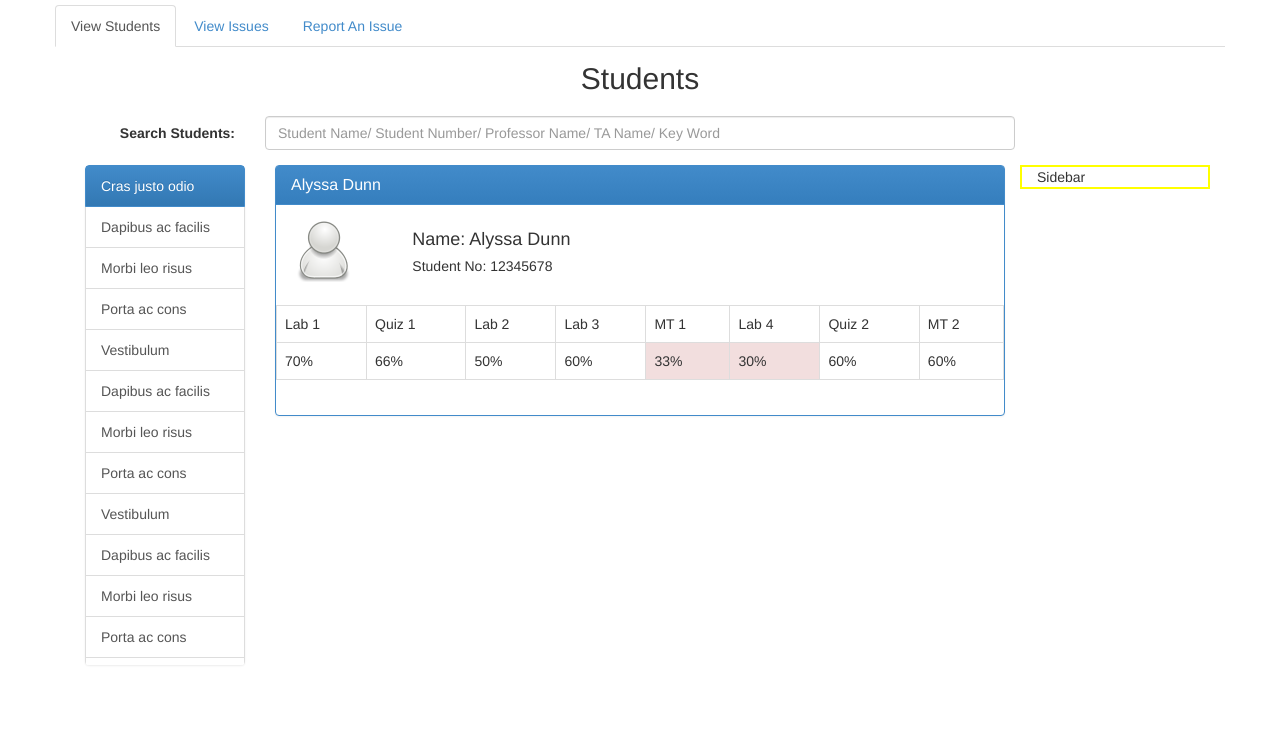
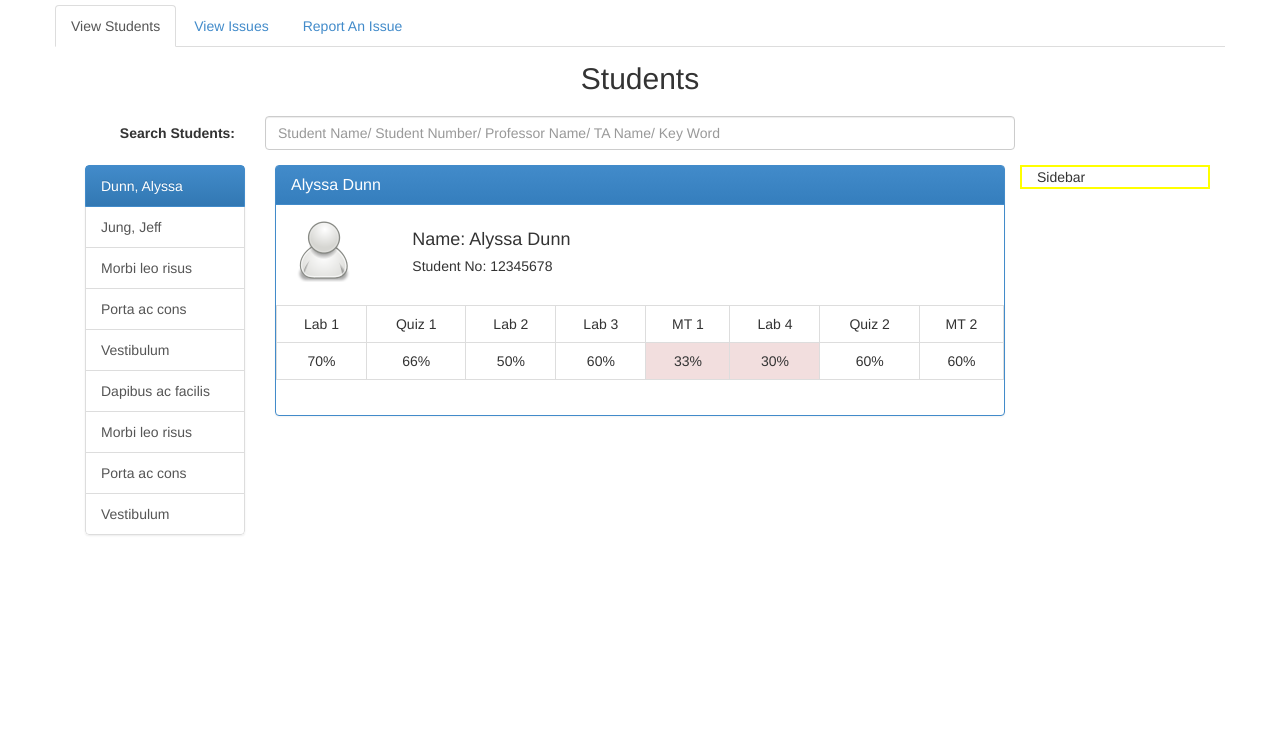
Before and after one commit to midlife83/ArgentineRose, a PHP site: page / in a window 1280 px wide, after a click on "View Students". Shown: the top 739 px of the page. Run offline with PHP 8.4, Linux system fonts and the light colour scheme.

Commit message:
cosmetic fixes to students page

```diff
--- a/css/app.css
+++ b/css/app.css
@@ -70,3 +70,7 @@ padding-right:10px;
   max-height:500px;
   overflow:scroll;
 }
+
+.grades {
+  text-align: center;
+}
--- a/index.php
+++ b/index.php
@@ -51,8 +51,8 @@
     </form>
     <div class="col-sm-2" >
       <div class="list-group student-list">
-        <a href="#" class="list-group-item active">Cras justo odio</a>
-        <a href="#" class="list-group-item">Dapibus ac facilis</a>
+        <a href="#" class="list-group-item active">Dunn, Alyssa</a>
+        <a href="#" class="list-group-item">Jung, Jeff</a>
         <a href="#" class="list-group-item">Morbi leo risus</a>
         <a href="#" class="list-group-item">Porta ac cons</a>
         <a href="#" class="list-group-item">Vestibulum</a>
@@ -60,17 +60,9 @@
         <a href="#" class="list-group-item">Morbi leo risus</a>
         <a href="#" class="list-group-item">Porta ac cons</a>
         <a href="#" class="list-group-item">Vestibulum</a>
-                <a href="#" class="list-group-item">Dapibus ac facilis</a>
-        <a href="#" class="list-group-item">Morbi leo risus</a>
-        <a href="#" class="list-group-item">Porta ac cons</a>
-                <a href="#" class="list-group-item">Dapibus ac facilis</a>
-        <a href="#" class="list-group-item">Morbi leo risus</a>
-        <a href="#" class="list-group-item">Porta ac cons</a>
-        <a href="#" class="list-group-item">Vestibulum</a>
-        <a href="#" class="list-group-item">Vestibulum</a>
       </div>
     </div>
-    <div class="col-sm-8">
+    <div class="col-sm-8 tab-pane" id="alyssa">
       <div class="panel panel-primary">
         <div class="panel-heading">
           <h3 class="panel-title">Alyssa Dunn</h3>
@@ -86,7 +78,7 @@
             </div>
           </div>
           <div class="row">
-            <table class="grades table table-bordered">
+            <table class="grades table table-bordered col-sm-4">
               <tr class="info">
                <td>Lab 1</td>
                <td>Quiz 1</td>
```
